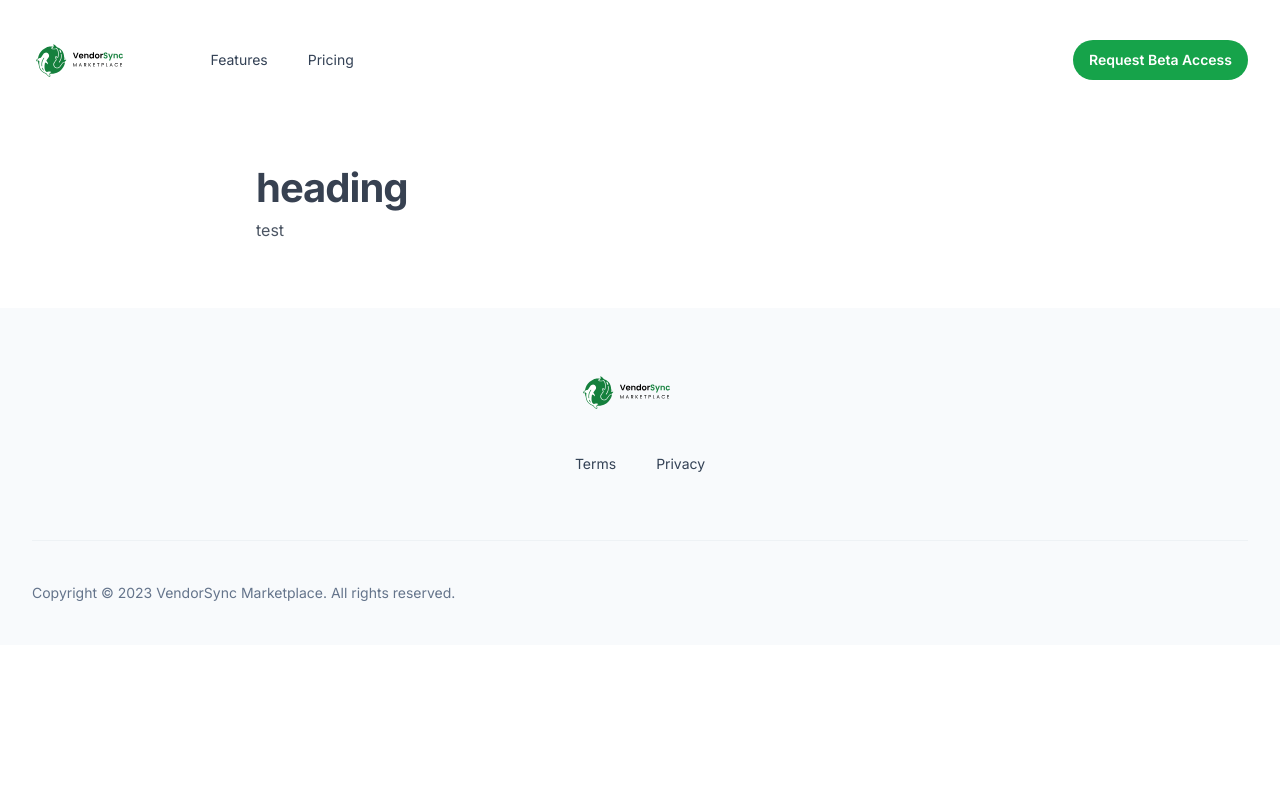
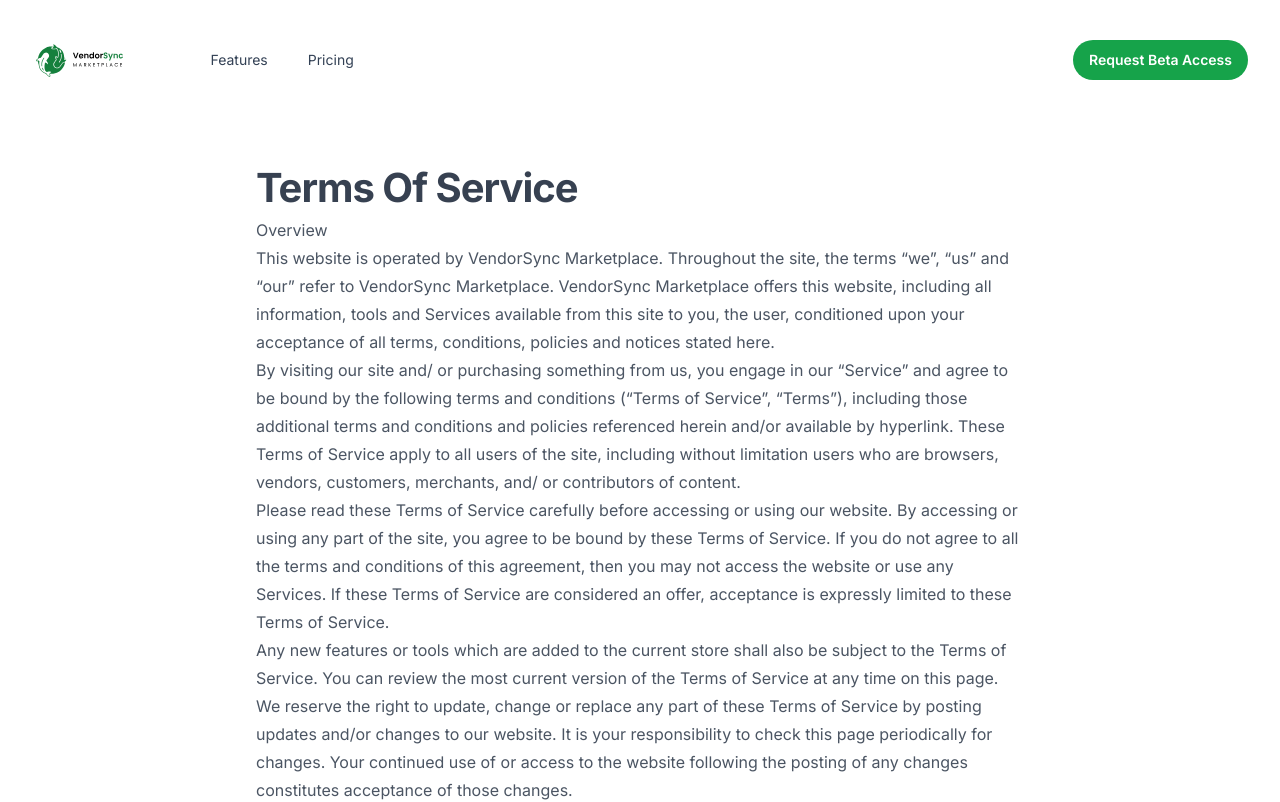
Before and after one commit to paulchrisluke/VendorSync-Marketplace, a Next.js app: page /policies/terms in a window 1280 px wide. Shown: the top 802 px of the page. Built offline with nearby package versions, Linux system fonts and the light colour scheme.

Commit message:
Terms Setup

```diff
--- a/src/pages/policies/terms/index.jsx
+++ b/src/pages/policies/terms/index.jsx
@@ -25,10 +25,20 @@
       <div className="bg-white px-6 pt-8 pb-12 sm:pb-16">
   <div className="mx-auto max-w-3xl text-base leading-7 text-gray-700">
   <h1 className="mt-2 text-3xl font-bold tracking-tight text-navy sm:text-4xl">
-heading
+Terms Of Service
 </h1>
   <p className='text-base leading-7 text-gray-600'>
-    test
+  <h3>Overview</h3>
+  <p>This website is operated by VendorSync Marketplace. Throughout the site, the terms “we”, “us” and “our” refer to VendorSync Marketplace. VendorSync Marketplace offers this website, including all information, tools and Services available from this site to you, the user, conditioned upon your acceptance of all terms, conditions, policies and notices stated here.</p>
+
+  <p>By visiting our site and/ or purchasing something from us, you engage in our “Service” and agree to be bound by the following terms and conditions (“Terms of Service”, “Terms”), including those additional terms and conditions and policies referenced herein and/or available by hyperlink. These Terms of Service apply  to all users of the site, including without limitation users who are browsers, vendors, customers, merchants, and/ or contributors of content.</p>
+
+  <p>Please read these Terms of Service carefully before accessing or using our website. By accessing or using any part of the site, you agree to be bound by these Terms of Service. If you do not agree to all the terms and conditions of this agreement, then you may not access the website or use any Services. If these Terms of Service are considered an offer, acceptance is expressly limited to these Terms of Service.</p>
+
+  <p>Any new features or tools which are added to the current store shall also be subject to the Terms of Service. You can review the most current version of the Terms of Service at any time on this page. We reserve the right to update, change or replace any part of these Terms of Service by posting updates and/or changes to our website. It is your responsibility to check this page periodically for changes. Your continued use of or access to the website following the posting of any changes constitutes acceptance of those changes.</p>
+
+  <p>Our store is hosted on Shopify Inc. They provide us with the online e-commerce platform that allows us to sell our products and Services to you.</p>
+
     </p>
     </div>
     </div>
```
